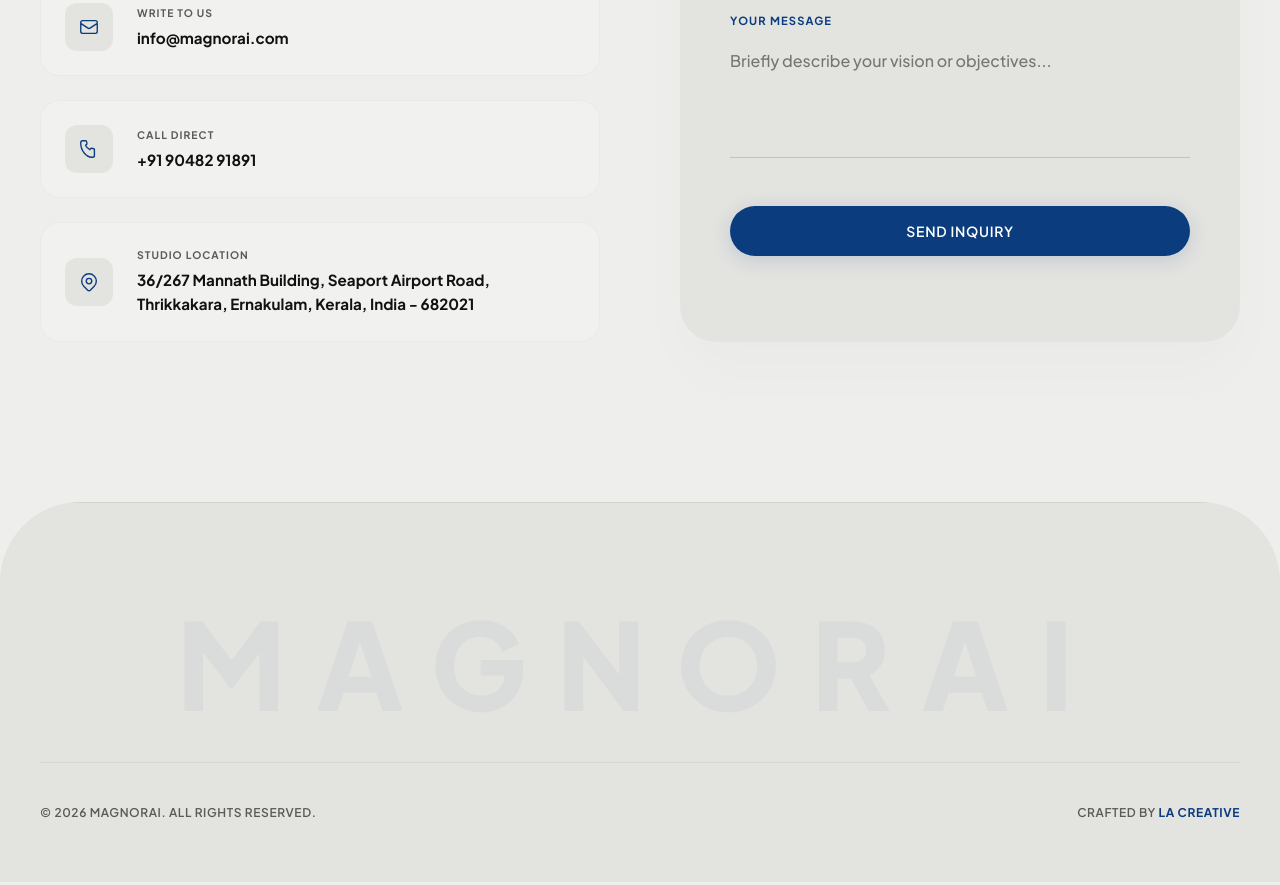
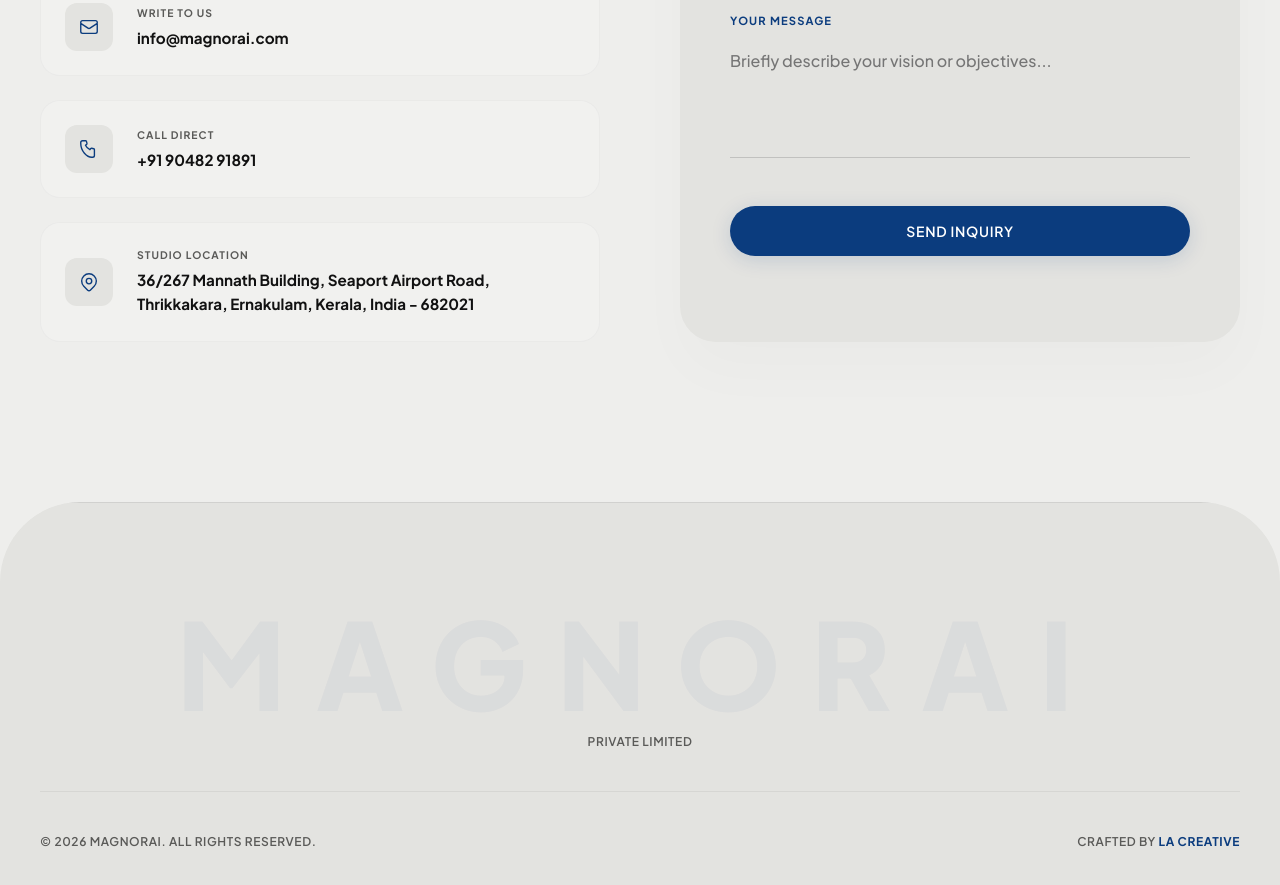
Before and after one commit to magnorai-it/magnorai-web, a plain HTML site: page index.html in a window 1280 px wide. Shown: the part 4357-5242 px from the top of the page. Drawn offline with nearby package versions, Linux system fonts and the light colour scheme; a web font is replaced by a local one.

Commit message:
Move company status styling to stylesheet and remove inline styles

```diff
--- a/index.html
+++ b/index.html
@@ -367,6 +367,7 @@
     <div class="container">
       <div class="footer-content">
         <div class="footer-brand">MAGNORAI</div>
+        <div class="footer-limited">PRIVATE LIMITED</div>
 
         <!-- <div class="footer-links">
           <a href="https://instagram.com" class="footer-link" target="_blank" rel="noopener noreferrer">INSTAGRAM</a>
--- a/style.css
+++ b/style.css
@@ -976,7 +976,7 @@
   color: rgba(11, 60, 126, 0.04);
   line-height: 1;
   text-transform: uppercase;
-  margin-bottom: 40px;
+  margin-bottom: 10px;
   user-select: none;
 }
 
@@ -1016,6 +1016,14 @@
   font-weight: 600;
   letter-spacing: 0.05em;
   color: var(--text-secondary);
+}
+
+.footer-limited {
+  font-size: 0.75rem;
+  font-weight: 600;
+  letter-spacing: 0.05em;
+  color: var(--text-secondary);
+  margin-bottom: 40px;
 }
 
 .footer-credits span {
@@ -1231,7 +1239,7 @@
   opacity: 0;
   transform: translateY(30px);
   transition: opacity 1.2s cubic-bezier(0.16, 1, 0.3, 1),
-              transform 1.2s cubic-bezier(0.16, 1, 0.3, 1);
+    transform 1.2s cubic-bezier(0.16, 1, 0.3, 1);
 }
 
 .reveal.revealed {
```
